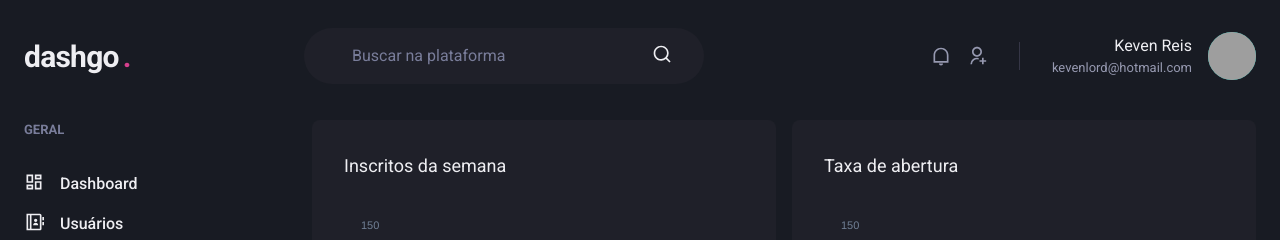
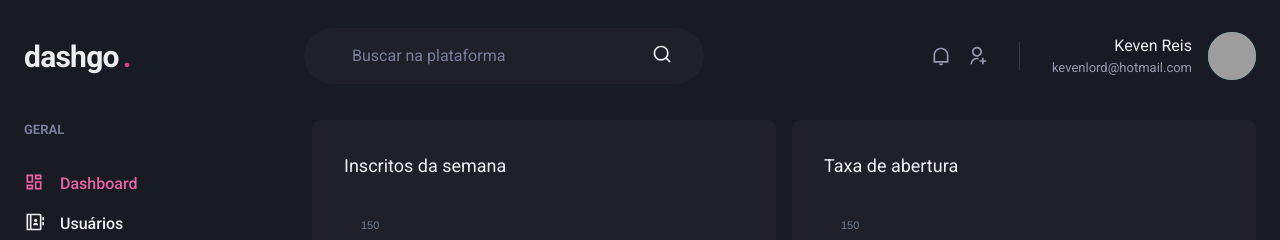
Before and after one commit to kevenlord/dashgo, a Next.js app: page /dashboard in a window 1280 px wide. Shown: the top 240 px of the page. Built offline with nearby package versions, Linux system fonts and the light colour scheme; grey boxes are pictures that could not be loaded.

Commit message:
Navigation
Navegação incluída

```diff
--- /dev/null
+++ b/src/components/ActiveLink.tsx
@@ -0,0 +1,29 @@
+import Link, { LinkProps } from "next/link";
+import { useRouter } from "next/router";
+import { cloneElement, ReactElement } from "react";
+
+interface ActiveLinkProps extends LinkProps{
+    children: ReactElement;
+    shouldMatchExactHref?: boolean;
+}
+
+export function Activelink({ children, shouldMatchExactHref = false, ...rest}: ActiveLinkProps){
+    const  { asPath } = useRouter()
+
+    let isActive = false;
+
+    if(shouldMatchExactHref && (asPath === rest.href || asPath === rest.as)){
+        isActive = true;
+    }
+    if(!shouldMatchExactHref && (asPath.startsWith(String(rest.href)) || asPath.startsWith(String(rest.as)))) {
+        isActive = true;
+    }
+
+    return(
+        <Link {...rest}>
+            {cloneElement(children, {
+                color: isActive? 'pink.400' : 'gray.50'
+            })}
+        </Link>
+    )
+}
--- a/src/components/Sidebar/NavLink.tsx
+++ b/src/components/Sidebar/NavLink.tsx
@@ -1,17 +1,24 @@
-import { Icon, Link, Text, LinkProps as ChakraLinkProps } from "@chakra-ui/react";
+import { Icon, Link as ChakraLink, Text, LinkProps as ChakraLinkProps } from "@chakra-ui/react";
 import { ElementType } from "react";
 
-interface NavLinkProps extends ChakraLinkProps{
+import { Activelink } from "../ActiveLink";
+
+
+interface NavLinkProps extends ChakraLinkProps {
     icon: ElementType;
     children: string;
+    href: string;
 }
 
 
-export function NavLink({icon, children, ...rest}: NavLinkProps) {
+export function NavLink({ icon, children, href, ...rest }: NavLinkProps) {
     return (
-        <Link display="flex" {...rest}>
-            <Icon as={icon} fontSize="20" />
-            <Text ml="4" fontWeight="medium">{children}</Text>
-        </Link>
+        <Activelink href={href} passHref>
+            <ChakraLink display="flex" {...rest}>
+                <Icon as={icon} fontSize="20" />
+                <Text ml="4" fontWeight="medium">{children}</Text>
+            </ChakraLink>
+        </Activelink>
+
     );
 }
--- a/src/components/Sidebar/SidebarNav.tsx
+++ b/src/components/Sidebar/SidebarNav.tsx
@@ -7,12 +7,12 @@
     return(
         <Stack spacing="12" align="flex-start">
                 <NavSection title="GERAL">
-                    <NavLink icon={RiDashboardLine}>Dashboard</NavLink>
-                    <NavLink icon={RiContactsBookLine}>Usuários</NavLink>
+                    <NavLink icon={RiDashboardLine} href="/dashboard">Dashboard</NavLink>
+                    <NavLink icon={RiContactsBookLine} href="/users">Usuários</NavLink>
                 </NavSection>
                 <NavSection title='AUTOMACAO'>
-                    <NavLink icon={RiInputMethodLine}>Formulário</NavLink>
-                    <NavLink icon={RiGitMergeLine}>Automação</NavLink>
+                    <NavLink icon={RiInputMethodLine} href="/forms">Formulário</NavLink>
+                    <NavLink icon={RiGitMergeLine} href="/automation">Automação</NavLink>
                 </NavSection>
             </Stack>
     );
--- a/src/pages/users/index.tsx
+++ b/src/pages/users/index.tsx
@@ -1,4 +1,5 @@
 import { Box, Button, Checkbox, Flex, Heading, Icon, Table, Tbody, Td, Text, Th, Thead, Tr, useBreakpointValue } from "@chakra-ui/react";
+import Link from "next/link";
 import { RiAddLine, RiPencilLine } from "react-icons/ri";
 
 import { Header } from "../../components/Header/index";
@@ -21,6 +22,8 @@
                     <Flex mb="8" justify="space-between" align="center">
                         <Heading size="lg" fontWeight="normal">Usuários</Heading>
 
+
+                        <Link href="/users/create" passHref>
                             <Button
                                 as="a"
                                 size="sm"
@@ -30,6 +33,8 @@
                             >
                                 Criar novo
                             </Button>
+                        </Link>
+
                     </Flex>
 
                     <Table colorScheme='whiteAlpha'>
```
Also changed, not shown: src/pages/users/create.tsx (+14 -10 lines). Lines whose indentation alone changed are shown as unchanged.
